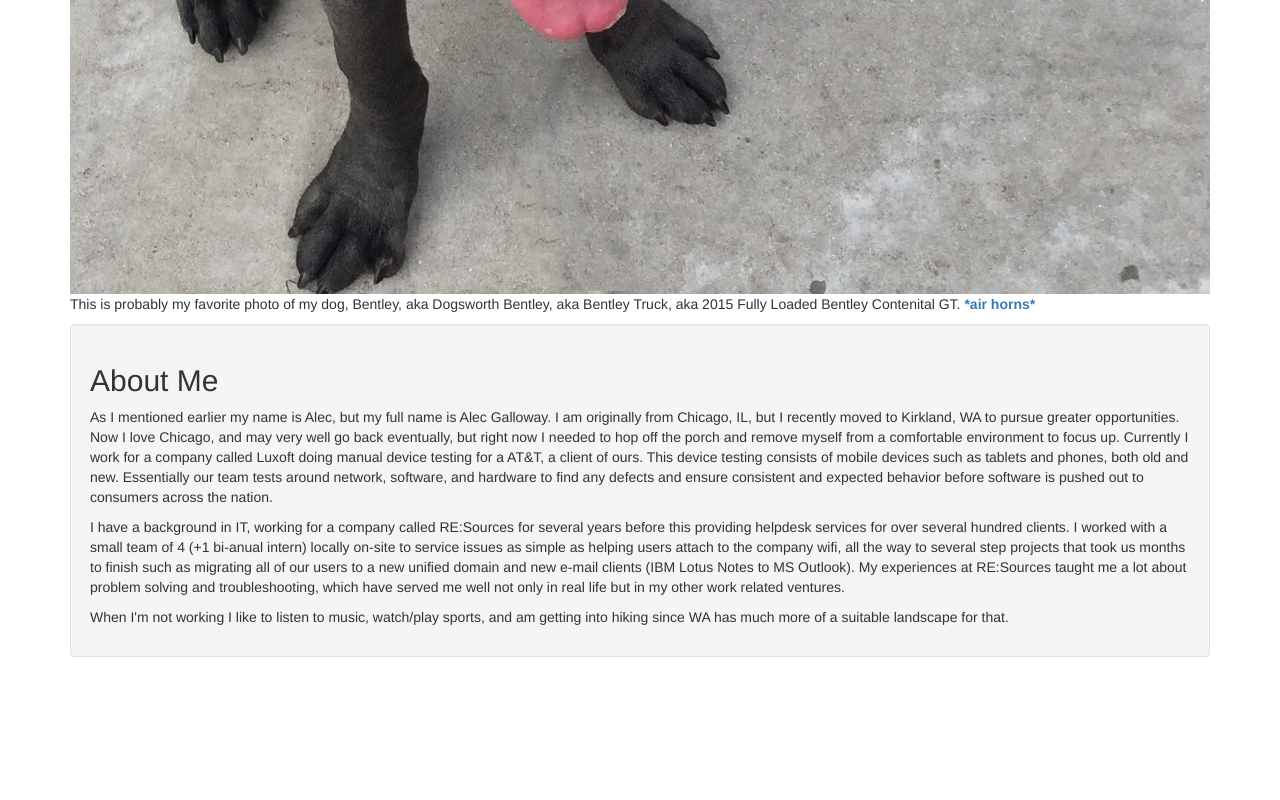
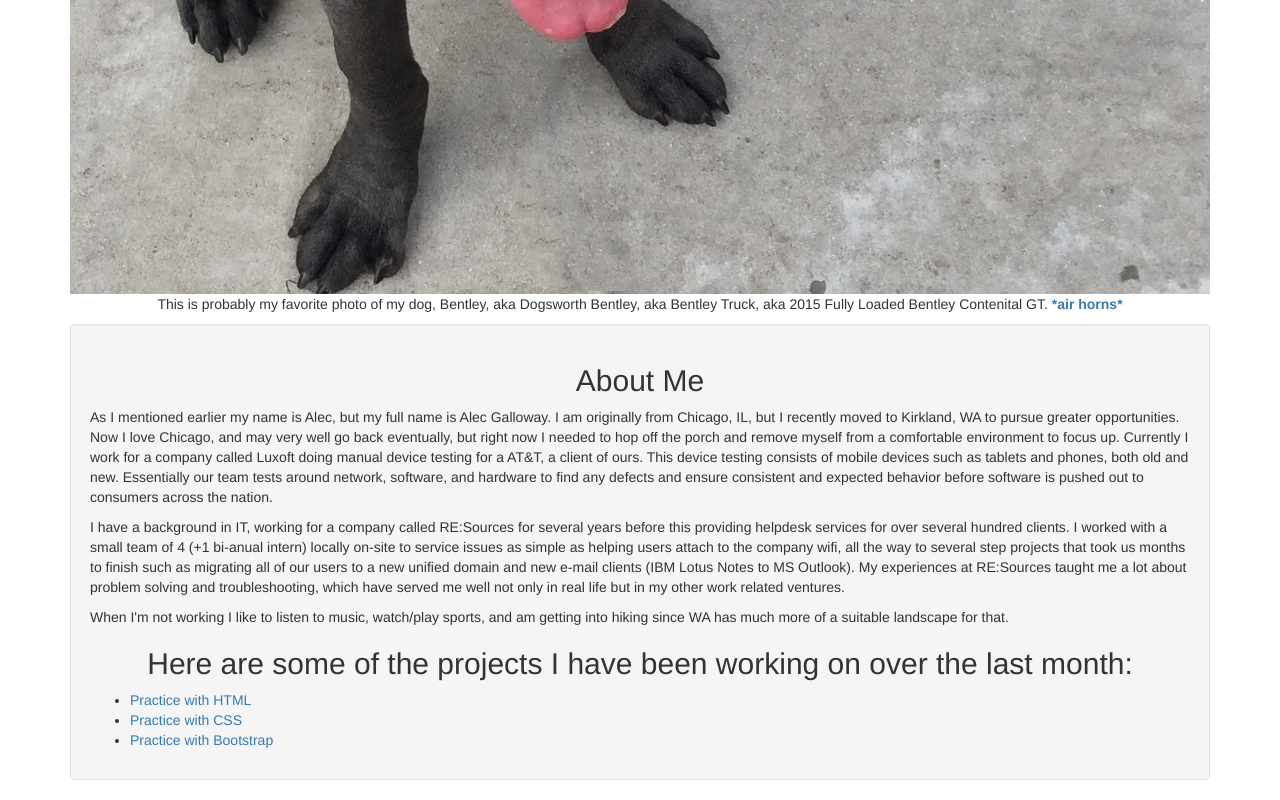
Before and after one commit to ijome/Personal-Website-Project, a plain HTML site: page index.html in a window 1280 px wide. Shown: the part 1141-1941 px from the top of the page. Before the commit the page ends 1818 px from the top, so only its background shows below. Drawn offline with nearby package versions, Linux system fonts and the light colour scheme.

Commit message:
It will add some minor grammatical mods and changes to the index.html file

```diff
--- a/index.html
+++ b/index.html
@@ -13,12 +13,13 @@
         <h1 class="center">Hey, my name is Alec, but you can call me J.</h1>
       </div>
         <img src="img/IMG_1587.JPG" style='width:100%;' alt="Bentley, the dog.">
-        <p>
+        <p class="center">
           This is probably my favorite photo of my dog, Bentley, aka Dogsworth Bentley, aka Bentley Truck, aka 2015 Fully Loaded Bentley Contenital GT. <strong><a href="http://www.instantrapairhorn.com/">*air horns*</a></strong>
         </p>
-      <!--  <div class="row"> -->
+
+
       <div class="well">
-        <h2>About Me</h2>
+        <h2 class="center">About Me</h2>
           <p>
             As I mentioned earlier my name is Alec, but my full name is Alec Galloway.
             I am originally from Chicago, IL, but I recently moved to Kirkland, WA to pursue greater opportunities.  Now I love Chicago,
@@ -27,18 +28,22 @@
             such as tablets and phones, both old and new.  Essentially our team tests around network, software, and hardware to find any defects and ensure consistent and expected behavior
             before software is pushed out to consumers across the nation.
           </p>
-          <!--  </div> -->
-
           <p>
             I have a background in IT, working for a company called RE:Sources for several years before this providing helpdesk services for over several hundred clients.
             I worked with a small team of 4 (+1 bi-anual intern) locally on-site to service issues as simple as helping users attach to the company wifi, all the way to several step
             projects that took us months to finish such as migrating all of our users to a new unified domain and new e-mail clients (IBM Lotus Notes to MS Outlook).  My experiences at RE:Sources taught me a lot
             about problem solving and troubleshooting, which have served me well not only in real life but in my other work related ventures.
           </p>
-
           <p>
             When I'm not working I like to listen to music, watch/play sports, and am getting into hiking since WA has much more of a suitable landscape for that.
           </p>
+
+          <h2 class="center">Here are some of the projects I have been working on over the last month:</h2>
+            <ul>
+              <li><a href="https://github.com/ijome/hello-world">Practice with HTML</a></li>
+              <li><a href="https://github.com/ijome/media-query-practice">Practice with CSS</a></li>
+              <li><a href="https://github.com/ijome/Bootstrap">Practice with Bootstrap</a></li>
+            </ul>
       </div>
     </div>
   </body>
```
Also changed, not shown: README.txt (deleted).
